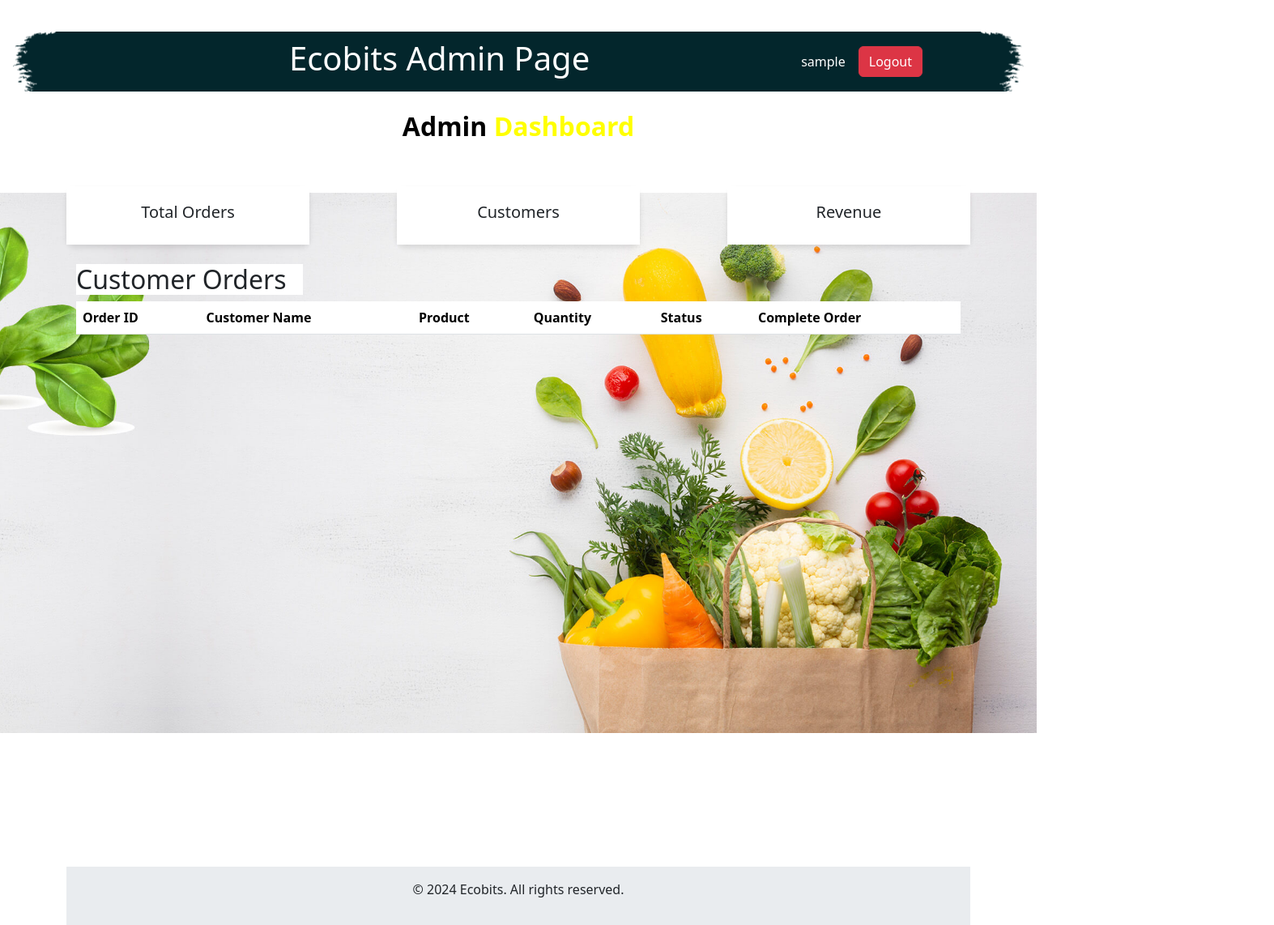
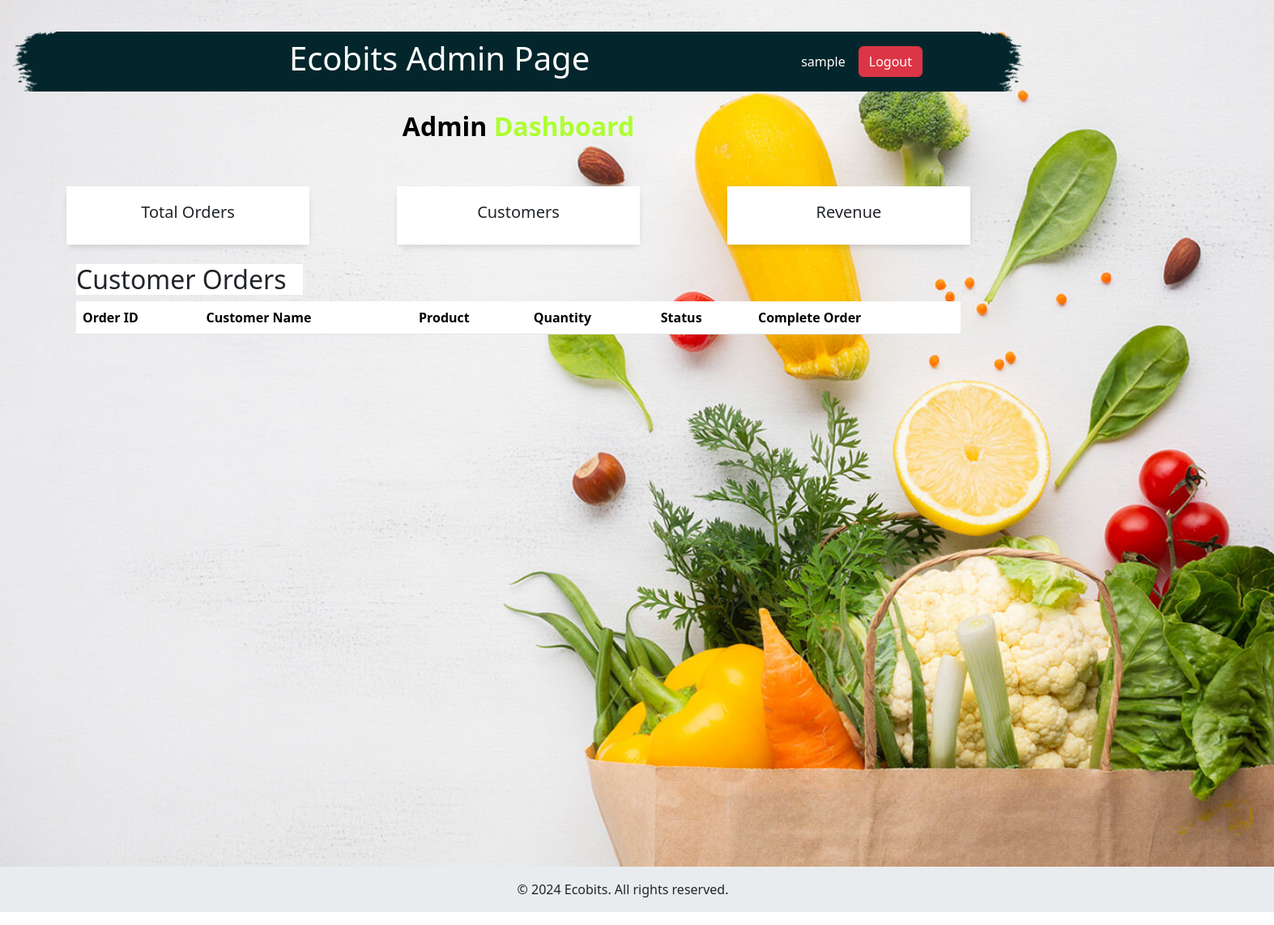
Before and after one commit to ztrh/jms, a plain HTML site: page admin/index.html in a window 1280 px wide. Shown: the whole page at 81% size, 1573 px wide, since content can reach past the window. Drawn offline with nearby package versions, Linux system fonts and the light colour scheme; no server answers; sample sign-in values are in the browser's storage.

Commit message:
commit message

```diff
--- a/admin/index.html
+++ b/admin/index.html
@@ -33,6 +33,10 @@
 
             footer {
                 background-color: #e9ecef;
+                width: 100.5rem;
+                height: 3.5rem;
+                margin-left: -117px;
+
             }
             .dashboard-title {
                 text-align: center;
@@ -44,7 +48,7 @@
                 font-weight: bold;
             }
             .dashboard-title .highlight {
-                color: yellow;
+                color: greenyellow;
             }
             #username{
                 justify-content: right;
--- a/admin/style.css
+++ b/admin/style.css
@@ -2,7 +2,8 @@ body{
     background: url('./images/Banner-1.jpg');
     background-repeat: no-repeat;
     background-position: center;
-    background-size: contain;
+    background-size: cover;
+    min-height: 90vh;
 
 }
 .header{
@@ -13,9 +14,7 @@ body{
     z-index: 2;
 }
 
-.header-background{
 
-}
 
 .header .navbar-brand{
     width: 7.5rem;
```
